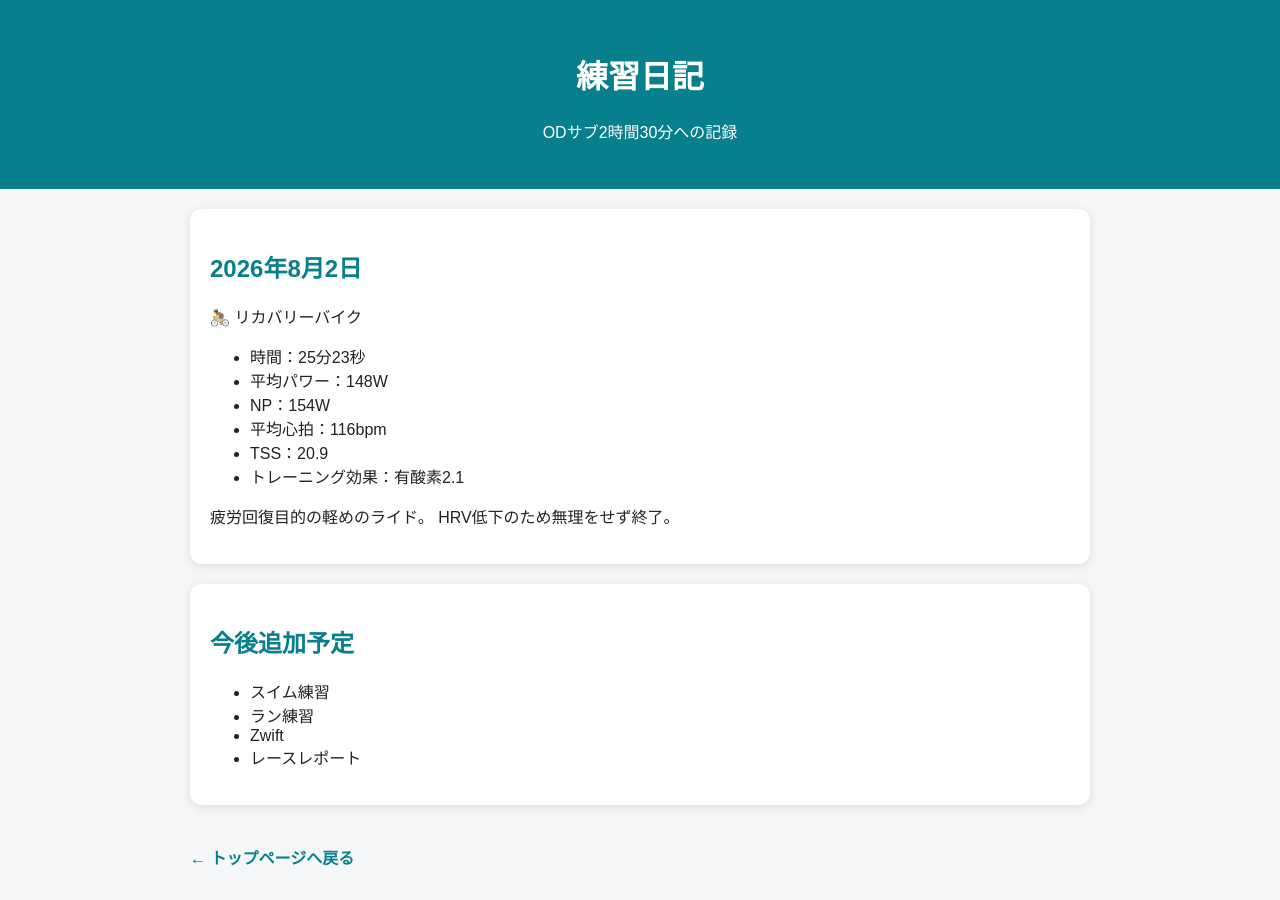
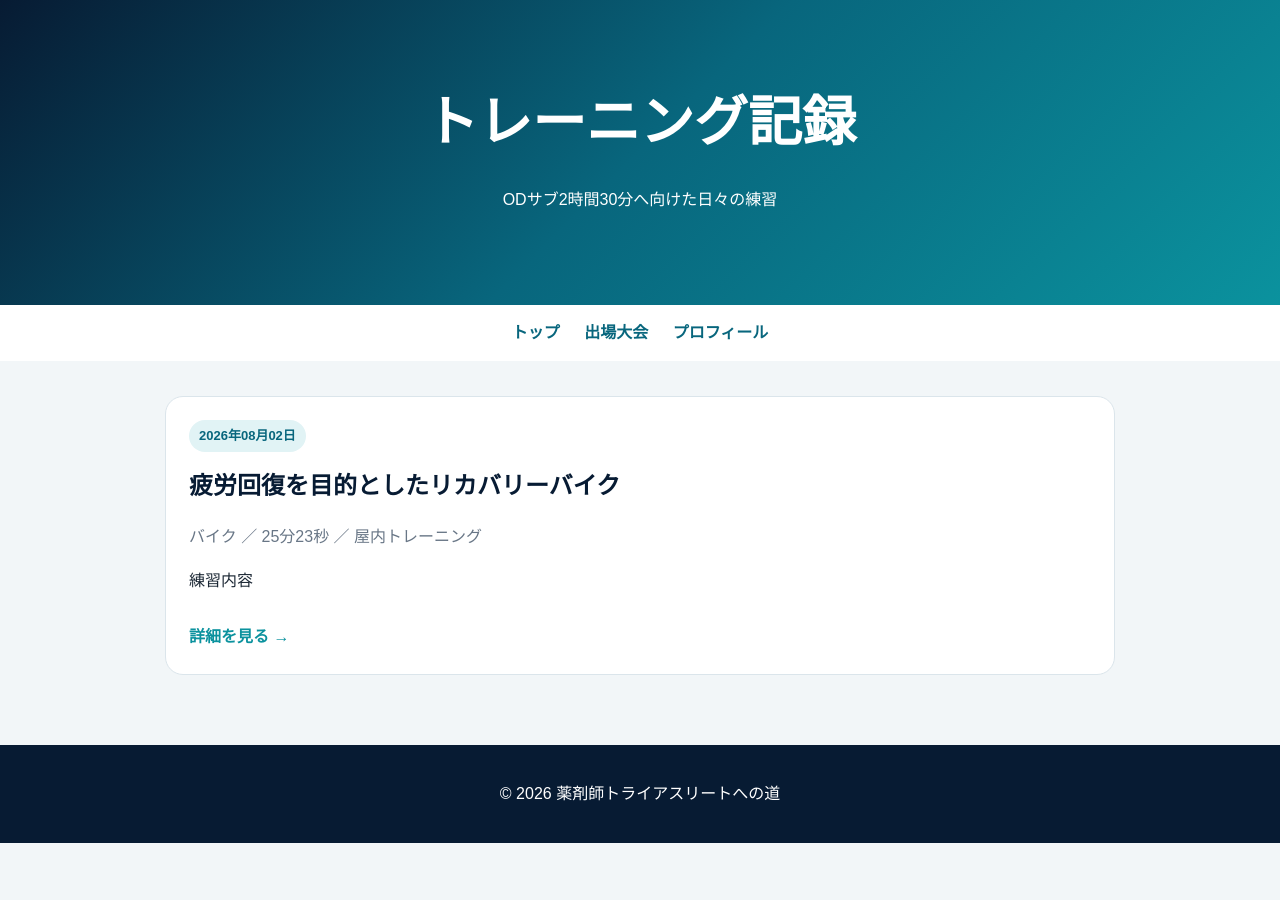
Before and after one commit to DISK1004/disk1004.github.io, a Jekyll site: the page built from training.html, in a window 1280 px wide. Built offline with Jekyll 4.4.1, drawn with Linux system fonts in a browser that asks for light colours.

Commit message:
training.html の更新

```diff
--- a/training.html
+++ b/training.html
@@ -1,121 +1,212 @@
+---
+layout: null
+title: トレーニング記録
+---
+
 <!DOCTYPE html>
 <html lang="ja">
+
 <head>
+  <meta charset="UTF-8">
 
-<!-- Google tag (gtag.js) -->
+  <!-- Google tag -->
   <script async src="https://www.googletagmanager.com/gtag/js?id=G-TQT8EEHLBN"></script>
   <script>
     window.dataLayer = window.dataLayer || [];
-  function gtag(){dataLayer.push(arguments);}
+
+    function gtag() {
+      dataLayer.push(arguments);
+    }
+
     gtag('js', new Date());
-
     gtag('config', 'G-TQT8EEHLBN');
   </script>
 
+  <meta
+    name="viewport"
+    content="width=device-width, initial-scale=1.0"
+  >
 
-<meta charset="UTF-8">
-<meta name="viewport" content="width=device-width, initial-scale=1.0">
-
-<title>練習日記</title>
+  <title>
+    トレーニング記録｜薬剤師トライアスリートへの道
+  </title>
 
   <style>
-body{
-font-family:Arial,sans-serif;
-background:#f4f6f8;
-margin:0;
-color:#222;
+    :root {
+      --navy: #071b33;
+      --blue: #08667d;
+      --teal: #0b929e;
+      --light: #f2f6f8;
+      --white: #ffffff;
+      --text: #1c2835;
+      --muted: #687686;
+      --border: #dbe5eb;
     }
 
-header{
-background:#087f8c;
-color:white;
-padding:30px;
-text-align:center;
+    * {
+      box-sizing: border-box;
     }
 
-main{
-max-width:900px;
-margin:auto;
-padding:20px;
+    body {
+      margin: 0;
+      color: var(--text);
+      background: var(--light);
+      font-family: Arial, "Noto Sans JP", sans-serif;
+      line-height: 1.75;
     }
 
-article{
-background:white;
-padding:20px;
-margin-bottom:20px;
-border-radius:12px;
-box-shadow:0 2px 10px rgba(0,0,0,.1);
+    header {
+      padding: 75px 20px;
+      color: white;
+      text-align: center;
+      background: linear-gradient(
+        135deg,
+        var(--navy),
+        var(--blue),
+        var(--teal)
+      );
     }
 
-h2{
-color:#087f8c;
+    header h1 {
+      margin: 0;
+      font-size: clamp(34px, 7vw, 54px);
     }
 
-a{
-color:#087f8c;
-text-decoration:none;
-font-weight:bold;
+    nav {
+      padding: 14px;
+      text-align: center;
+      background: white;
     }
 
-.back{
-display:inline-block;
-margin-top:20px;
+    nav a {
+      margin: 5px 10px;
+      color: var(--blue);
+      font-weight: bold;
+      text-decoration: none;
+    }
+
+    main {
+      width: min(950px, calc(100% - 28px));
+      margin: 35px auto 70px;
+    }
+
+    .post-list {
+      display: grid;
+      gap: 18px;
+    }
+
+    article {
+      padding: 23px;
+      border: 1px solid var(--border);
+      border-radius: 18px;
+      background: white;
+    }
+
+    time {
+      display: inline-block;
+      padding: 5px 10px;
+      color: var(--blue);
+      border-radius: 999px;
+      background: #e1f3f5;
+      font-size: 13px;
+      font-weight: bold;
+    }
+
+    article h2 {
+      margin: 13px 0 8px;
+      color: var(--navy);
+    }
+
+    .meta {
+      color: var(--muted);
+    }
+
+    .read-more {
+      display: inline-block;
+      margin-top: 12px;
+      color: var(--teal);
+      font-weight: bold;
+      text-decoration: none;
+    }
+
+    footer {
+      padding: 35px 15px;
+      color: white;
+      text-align: center;
+      background: var(--navy);
     }
   </style>
-
 </head>
 
 <body>
 
   <header>
-<h1>練習日記</h1>
-<p>ODサブ2時間30分への記録</p>
+    <h1>トレーニング記録</h1>
+
+    <p>
+      ODサブ2時間30分へ向けた日々の練習
+    </p>
   </header>
+
+  <nav>
+    <a href="index.html">トップ</a>
+    <a href="races.html">出場大会</a>
+    <a href="profile.html">プロフィール</a>
+  </nav>
 
   <main>
 
+    <div class="post-list">
+
+      {% for post in site.posts %}
+
         <article>
 
-<h2>2026年8月2日</h2>
+          <time datetime="{{ post.date | date_to_xmlschema }}">
+            {{ post.date | date: "%Y年%m月%d日" }}
+          </time>
+
+          <h2>
+            {{ post.title }}
+          </h2>
+
+          <p class="meta">
+            {% if post.category %}
+              {{ post.category }}
+            {% endif %}
+
+            {% if post.duration %}
+              ／ {{ post.duration }}
+            {% endif %}
+
+            {% if post.distance %}
+              ／ {{ post.distance }}
+            {% endif %}
+          </p>
 
           <p>
-🚴 リカバリーバイク
+            {{ post.excerpt | strip_html | truncate: 120 }}
           </p>
 
-<ul>
-<li>時間：25分23秒</li>
-<li>平均パワー：148W</li>
-<li>NP：154W</li>
-<li>平均心拍：116bpm</li>
-<li>TSS：20.9</li>
-<li>トレーニング効果：有酸素2.1</li>
-</ul>
-
-<p>
-疲労回復目的の軽めのライド。
-HRV低下のため無理をせず終了。
-</p>
+          <a
+            class="read-more"
+            href="{{ post.url | relative_url }}"
+          >
+            詳細を見る →
+          </a>
 
         </article>
 
-<article>
+      {% endfor %}
 
-<h2>今後追加予定</h2>
-
-<ul>
-<li>スイム練習</li>
-<li>ラン練習</li>
-<li>Zwift</li>
-<li>レースレポート</li>
-</ul>
-
-</article>
-
-<a class="back" href="index.html">
-← トップページへ戻る
-</a>
+    </div>
 
   </main>
 
+  <footer>
+    © 2026 薬剤師トライアスリートへの道
+  </footer>
+
 </body>
+
 </html>
```
Lines whose indentation alone changed are shown as unchanged.
